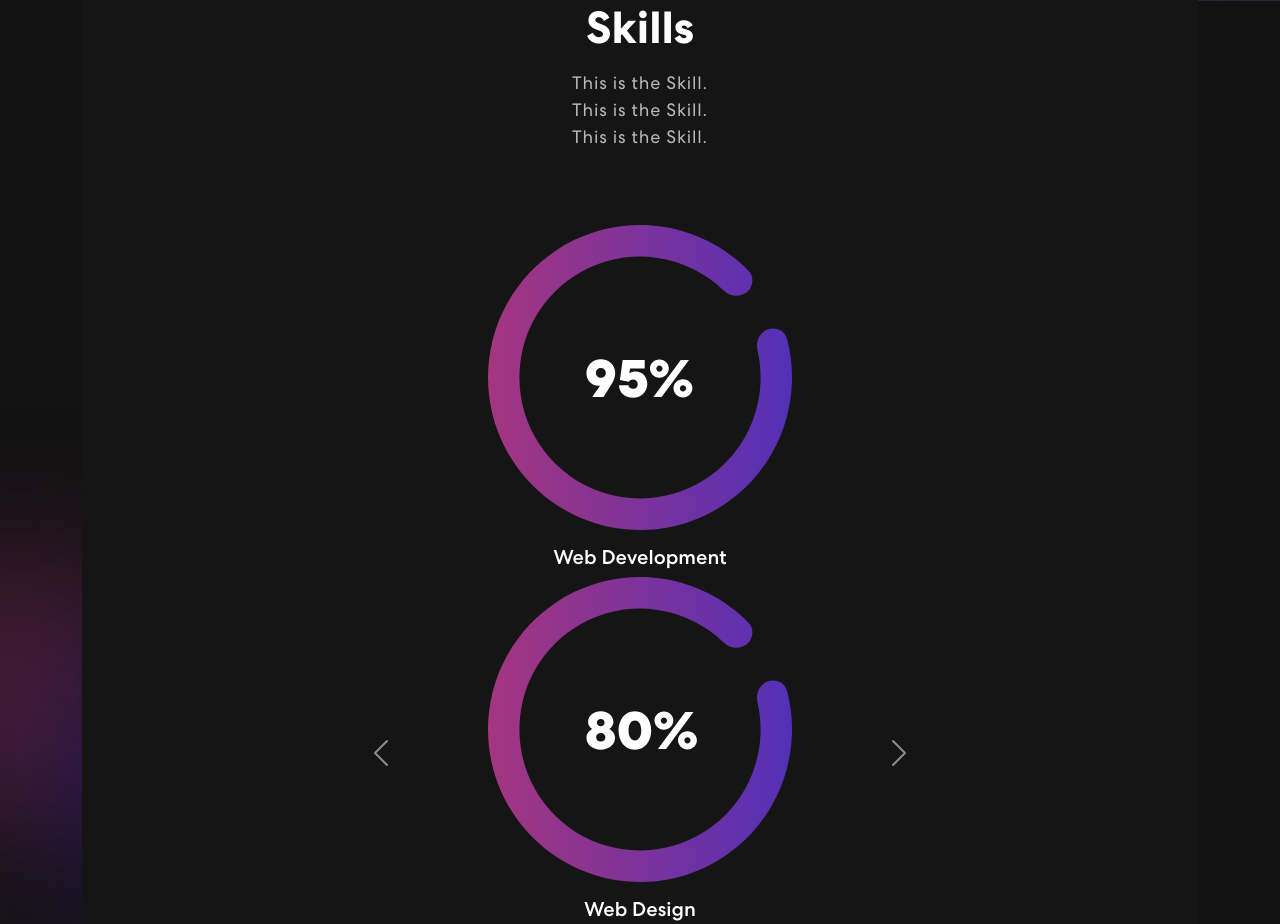
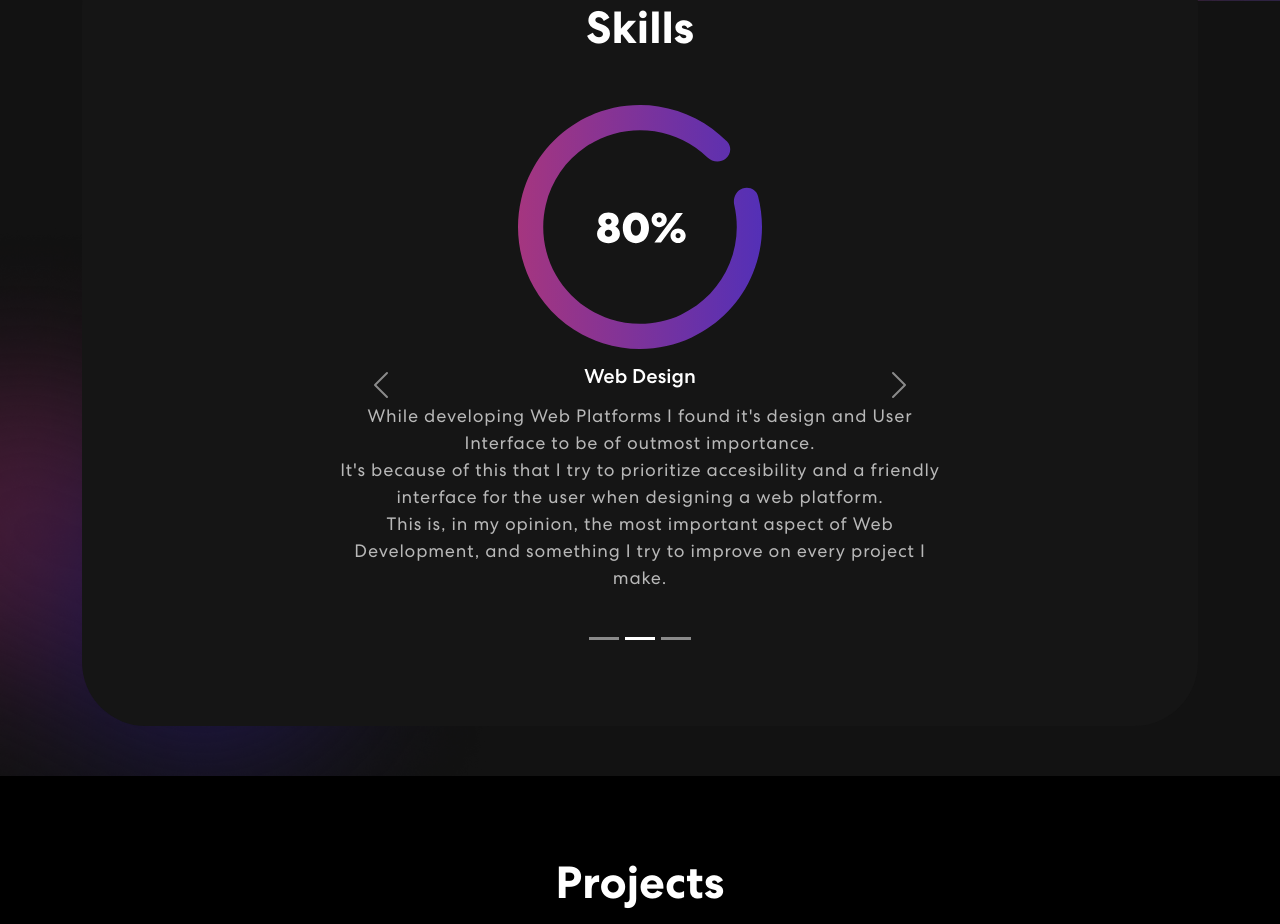
Before and after one commit to manolonolo/manolonolo.github.io, a React (Create React App) app in the folder portfolio/: page / in a window 1280 px wide. Shown: the part 928-1852 px from the top of the page. Built offline with nearby package versions, Linux system fonts and the light colour scheme.

Commit message:
changes to Skills slider

```diff
--- a/portfolio/src/App.css
+++ b/portfolio/src/App.css
@@ -114,7 +114,7 @@ span.navbar-text {
     align-items: center;
 }
 .social-icon {
-    display: inline-block;
+    display: inline-flex;
     margin-left: 14px;
 }
 .social-icon a {
@@ -137,7 +137,7 @@ span.navbar-text {
     background-color: #ffffff;
     border-radius: 50%;
     transform: scale(0);
-	transition: 0.3s ease-in-out;
+	  transition: 0.3s ease-in-out;
 }
 .social-icon a:hover::before {
     transform: scale(1);
@@ -326,11 +326,12 @@ nav.navbar .navbar-toggler[aria-expanded="true"] .navbar-toggler-icon {
 .skill-slider {
   width: 60%;
   margin: 0 auto;
+  margin-top: 50px;
   flex-direction: row;
   justify-content: flex-end;
 }
 .skill-slider .item img {
-  width: 50%;
+  width: 40%;
   margin: 0 auto 15px auto;
 }
 .background-image-left {
--- a/portfolio/src/Components/Projects/index.js
+++ b/portfolio/src/Components/Projects/index.js
@@ -34,7 +34,7 @@ export default function Projects(){
                     <h2>Projects</h2>
                     <p>This are some of my most outstanding projects. Take a look!</p>
                     <Tab.Container id="projects-tabs" defaultActiveKey='first'>
-                    <Nav variant="pills" defaultActiveKey='/home'>
+                    <Nav variant="pills" className="nav-pills mb-5 justify-content-center align-items-center" id="pills-tab">
                         <Nav.Item>
                             <Nav.Link eventKey='first'>Tab One</Nav.Link>
                         </Nav.Item>
--- a/portfolio/src/Components/Skills/index.js
+++ b/portfolio/src/Components/Skills/index.js
@@ -1,4 +1,4 @@
-import React from "react";
+import React, { useState } from "react";
 import { Col, Container, Row } from "react-bootstrap";
 import { Carousel } from "react-bootstrap";
 import 'react-multi-carousel/lib/styles.css';
@@ -8,24 +8,12 @@ import meter3 from '../assets/img/meter3.svg';
 import colorSharp from '../assets/img/color-sharp.png';
 
 export default function Skills (){
-    const responsive = {
-        superLargeDesktop: {
-            breakpoint: {max: 4000, min: 3000},
-            items: 5
-        },
-        desktop: {
-            breakpoint: {max: 3000, min: 1024},
-            items: 3
-        },
-        tablet: {
-            breakpoint: {max: 1024, min: 464},
-            items: 2
-        },
-        mobile: {
-            breakpoint: {max: 464, min: 0},
-            items: 1
-        }
-    }
+
+    const [index, setIndex] = useState(0);
+
+    const handleSelect = (selectedIndex, e) => {
+      setIndex(selectedIndex);
+    };
 
     return(
         <section className="skill" id="skills">
@@ -36,20 +24,22 @@ export default function Skills (){
                             <h2>
                                 Skills
                             </h2>
-                            <p>This is the Skill.<br></br>This is the Skill.<br></br>This is the Skill.<br></br></p>
-                            <Carousel responsive={responsive} className='skill-slider'>
-                                <div className='item'>
+                            <Carousel className='skill-slider' activeIndex={index} onSelect={handleSelect}>
+                                <Carousel.Item className="item">
                                     <img src={meter1} alt="Carousel Image"/>
                                     <h5>Web Development</h5>
-                                </div>
-                                <div className='item'>
+                                    <p>I started my roadtrip in the IT world with the objective of becoming a Web Developer.<br></br>Now it's a reality and I keep on learning and adding new tools to my collection that help me explore this vast field.<br></br></p>
+                                </Carousel.Item>
+                                <Carousel.Item className='item'>
                                     <img src={meter2} alt="Carousel Image"/>
                                     <h5>Web Design</h5>
-                                </div>
-                                <div className='item'>
+                                    <p>While developing Web Platforms I found it's design and User Interface to be of outmost importance.<br></br>It's because of this that I try to prioritize accesibility and a friendly interface for the user when designing a web platform.<br></br>This is, in my opinion, the most important aspect of Web Development, and something I try to improve on every project I make.<br></br></p>
+                                </Carousel.Item>
+                                <Carousel.Item className='item'>
                                     <img src={meter3} alt="Carousel Image"/>
                                     <h5>Teamwork</h5>
-                                </div>
+                                    <p>Working with my colleagues is, without a doubt, one of the things I enjoy the most.<br></br>Not only as a dev, but also as a person.<br></br>Getting to know new people, their personalities and ways of thinking is something I am always excited to experience when starting a new group project.<br></br></p>
+                                </Carousel.Item>
                             </Carousel>
                         </div>
                     </Col>
```
